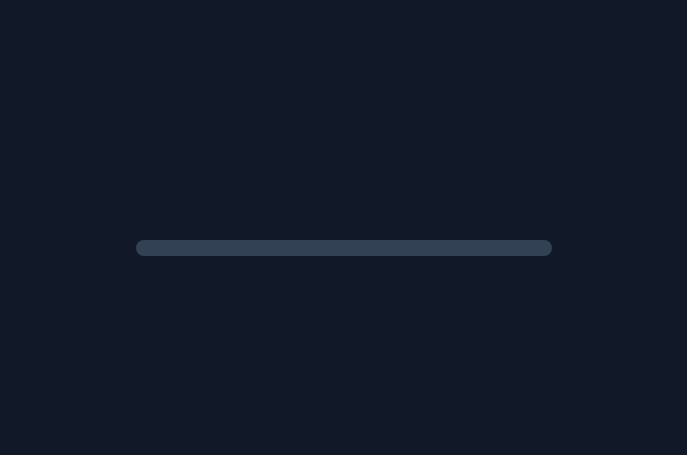
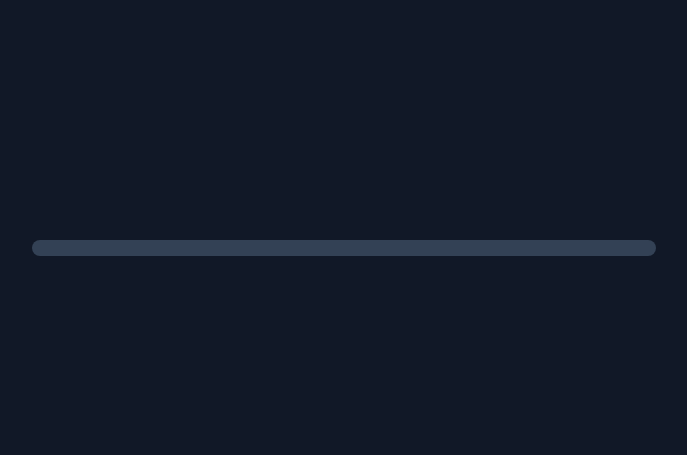
Before and after one commit to Jay-Dholu/flight-price-predictor, a Flask app: template templates/predicted.html in a window 1280 px wide. Shown: the part 232-687 px from the top of the page, without its empty margins (296-983 px from the left). Run offline with Flask 3, Linux system fonts and the light colour scheme; the template is opened without the code that fills it, so the values that code supplies are empty; parts of the project's set-up code (start-up, migrations or seed data) failed here and were passed over; some libraries are stand-ins or nearby versions.

Commit message:
Update UI

```diff
--- a/templates/predicted.html
+++ b/templates/predicted.html
@@ -1,7 +1,7 @@
 {% extends "base.html" %}
 
 {% block content %}
-	<div class="block mx-auto bg-slate-700 text-center text-white text-2xl mt-10 px-4 py-2 w-1/3 rounded-2xl shadowed-xl">
+	<div class="block mx-auto bg-slate-700 text-center text-white text-2xl mt-10 px-4 py-2 w-1/2 rounded-2xl shadowed-xl">
 		{{ message }}
 	</div>
 {% endblock content %}
```
